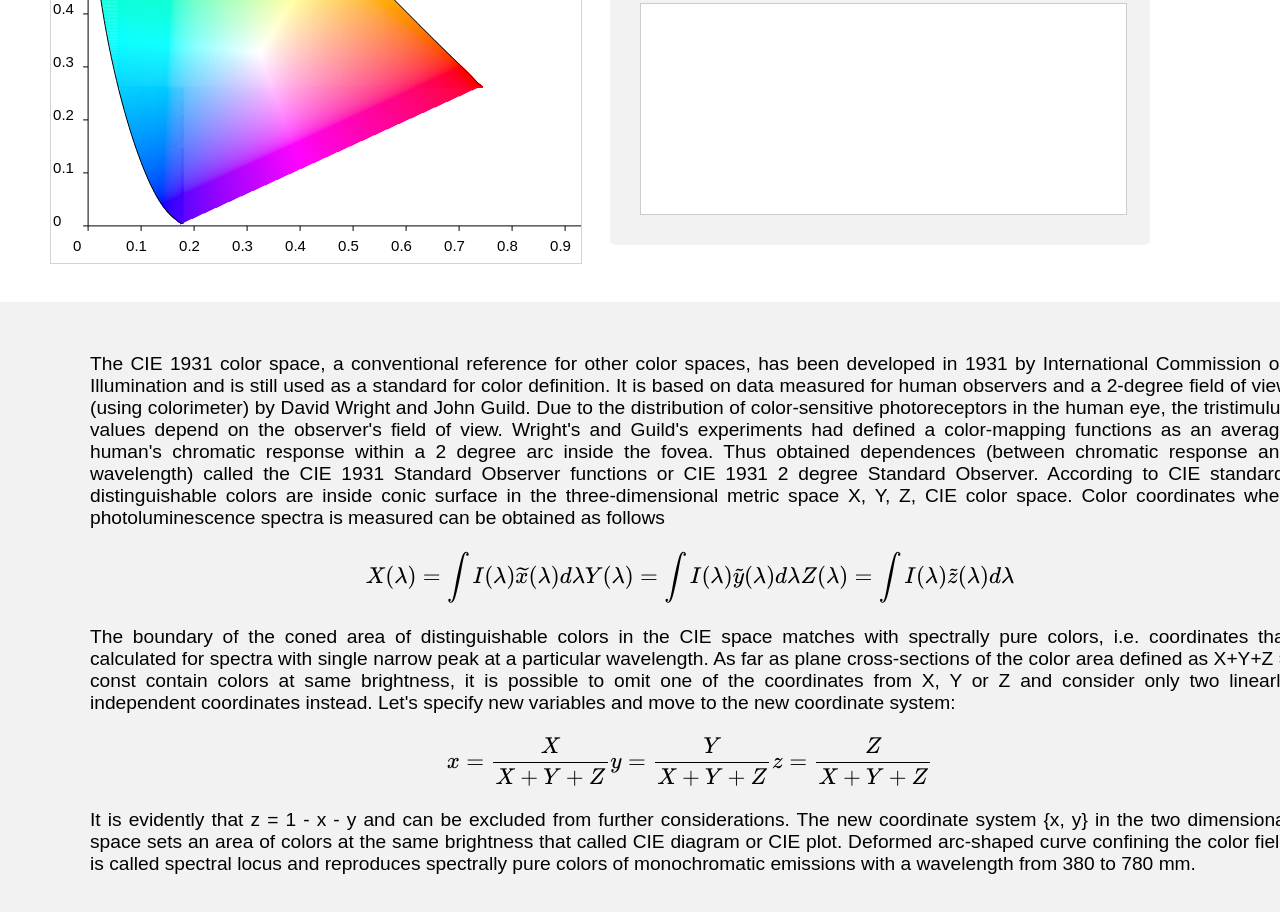
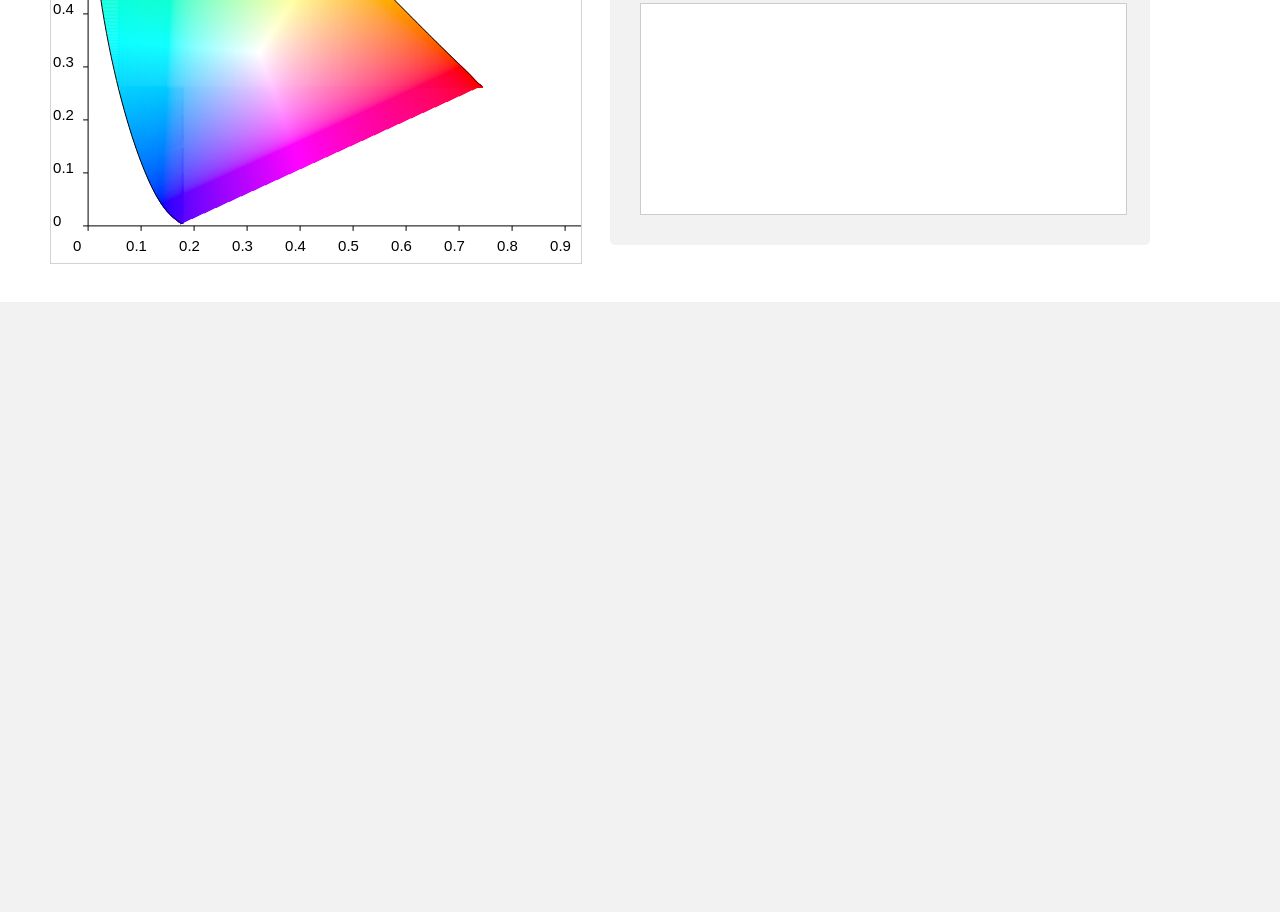
Before and after one commit to AlionaV/alionaV.github.io, a plain HTML site: page CIE.html in a window 1280 px wide. Shown: the part 468-1380 px from the top of the page. Drawn offline with nearby package versions, Linux system fonts and the light colour scheme; some packages are replaced by stand-ins of ours.

Commit message:
Update CIE.html

```diff
--- a/CIE.html
+++ b/CIE.html
@@ -171,6 +171,7 @@ function inputvaluechecker(){
 }
  </script>
 	 </head>
+
 <body onload = "inputvaluechecker()">
 <div class="panel"><p class="main">Chromaticity diagram:</p><p class="submain">Interactive CIE plot and calculator</p></div>
 
@@ -203,7 +204,7 @@ Your browser does not support the HTML5 canvas tag.</canvas>
 
 <div class="spacer"></div>
 
-<div class="panel-text" >
+<div class="panel-text" style="color:#f2f2f2;">
   <p class="main"></p><p class = "content">
 The CIE 1931 color space, a conventional reference for other color spaces, has been developed in 1931 by International Commission on
  Illumination  and is still used as a standard for color definition. It is based on data measured for human observers and a 2-degree field
```
